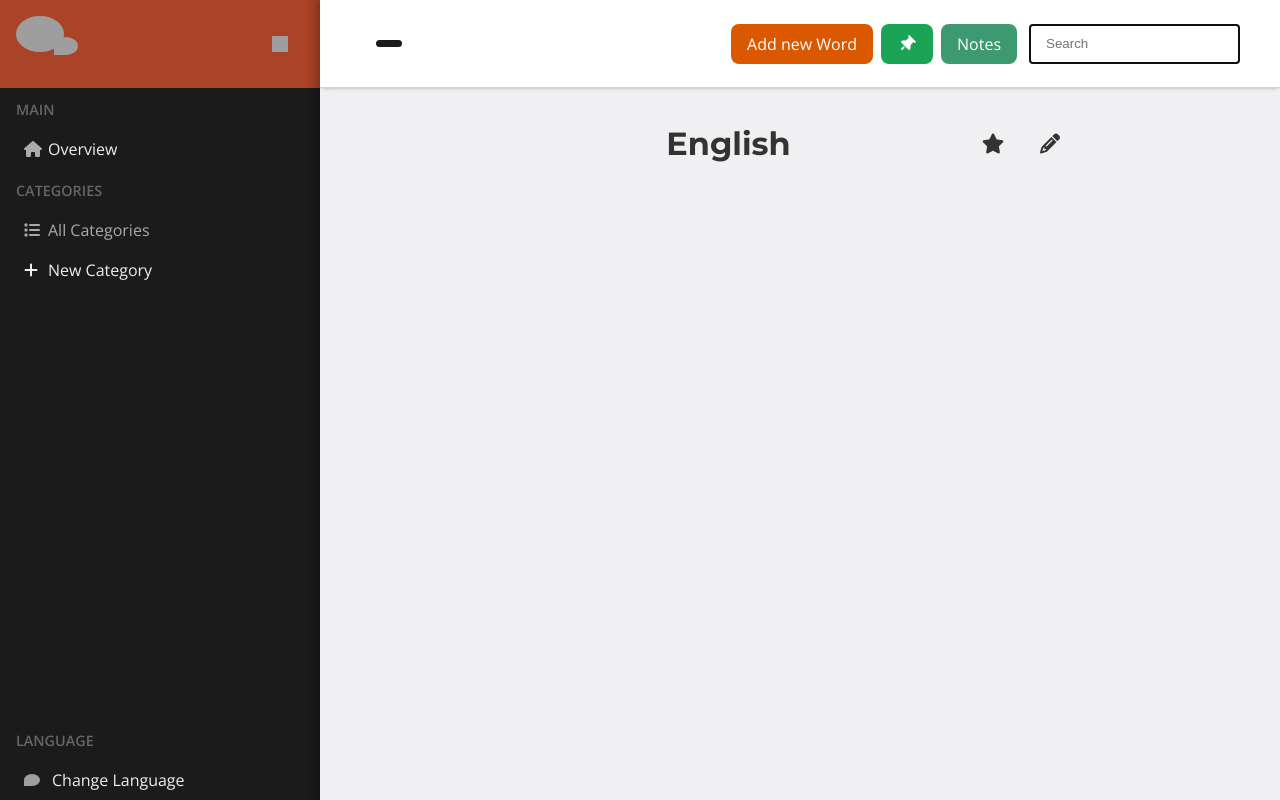
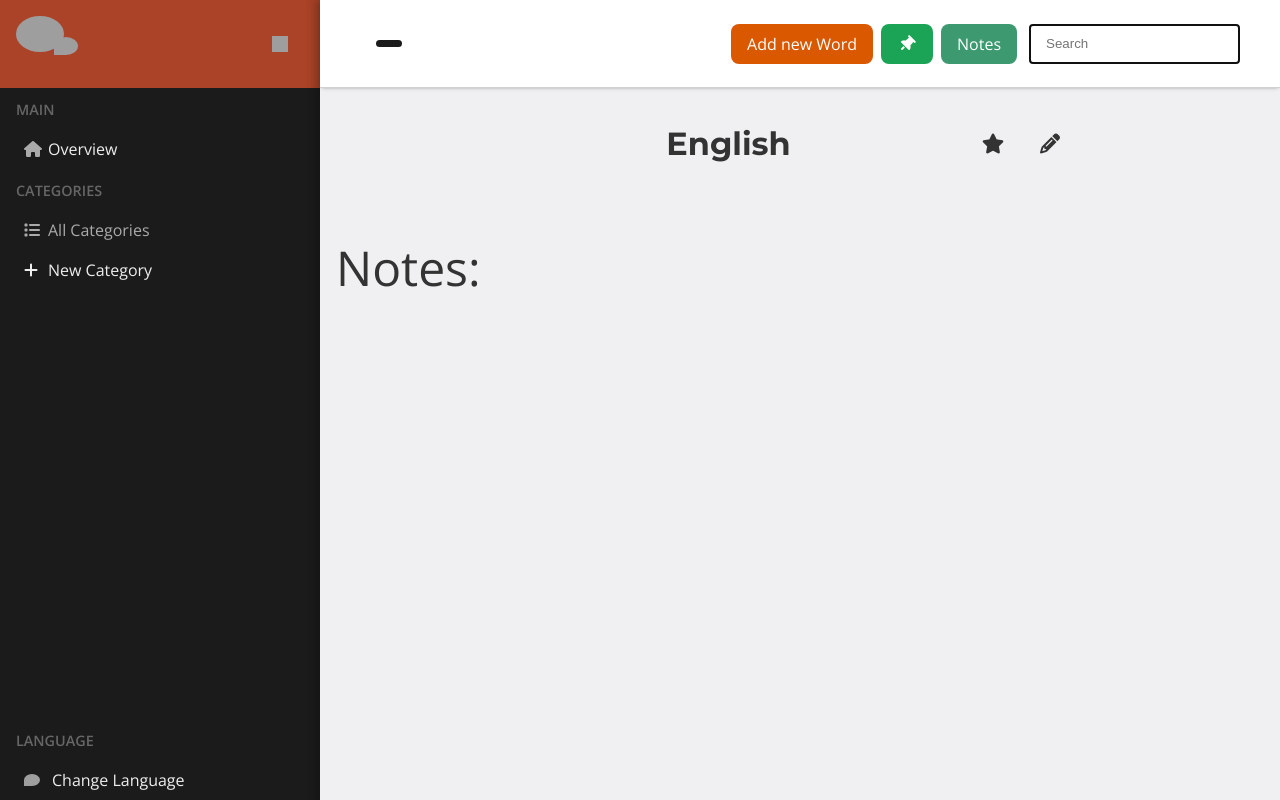
Before and after one commit to DanCatchpole/phrasebook-django, a Django app: template phrasebook/templates/phrasebook/category.html in a window 1280 px wide. Run offline with Django 3.2, Linux system fonts and the light colour scheme; the template is opened without the code that fills it, so the values that code supplies are empty; some libraries are stand-ins or nearby versions; grey boxes are pictures that could not be loaded.

Commit message:
More changes to notes

```diff
--- a/phrasebook/static/phrasebook/css/main.css
+++ b/phrasebook/static/phrasebook/css/main.css
@@ -1764,4 +1764,7 @@ object {
   width: 15rem;
   height: 15rem; }
 
+.margin-top-3 {
+  margin-top: 3rem; }
+
 /*# sourceMappingURL=main.css.map */
--- a/phrasebook/static/phrasebook/css/main.scss
+++ b/phrasebook/static/phrasebook/css/main.scss
@@ -1862,3 +1862,7 @@ object {
     width: 15rem;
     height: 15rem;
 }
+
+.margin-top-3 {
+    margin-top: 3rem;
+}
--- a/phrasebook/templates/phrasebook/category.html
+++ b/phrasebook/templates/phrasebook/category.html
@@ -65,6 +65,12 @@
                     </div>
                 {% endfor %}
             </div>
+            {% if notes != "" %}
+                <div class="notes margin-top-3">
+                    <div class="h1">Notes:</div>
+                    {{ notes |safe }}
+                </div>
+            {% endif %}
         </div>
     </main>
     <script src="https://cdnjs.cloudflare.com/ajax/libs/jquery/3.1.0/jquery.min.js"></script>
```
Also changed, not shown: phrasebook/views/category.py (+18 -13 lines), 1 other file.
